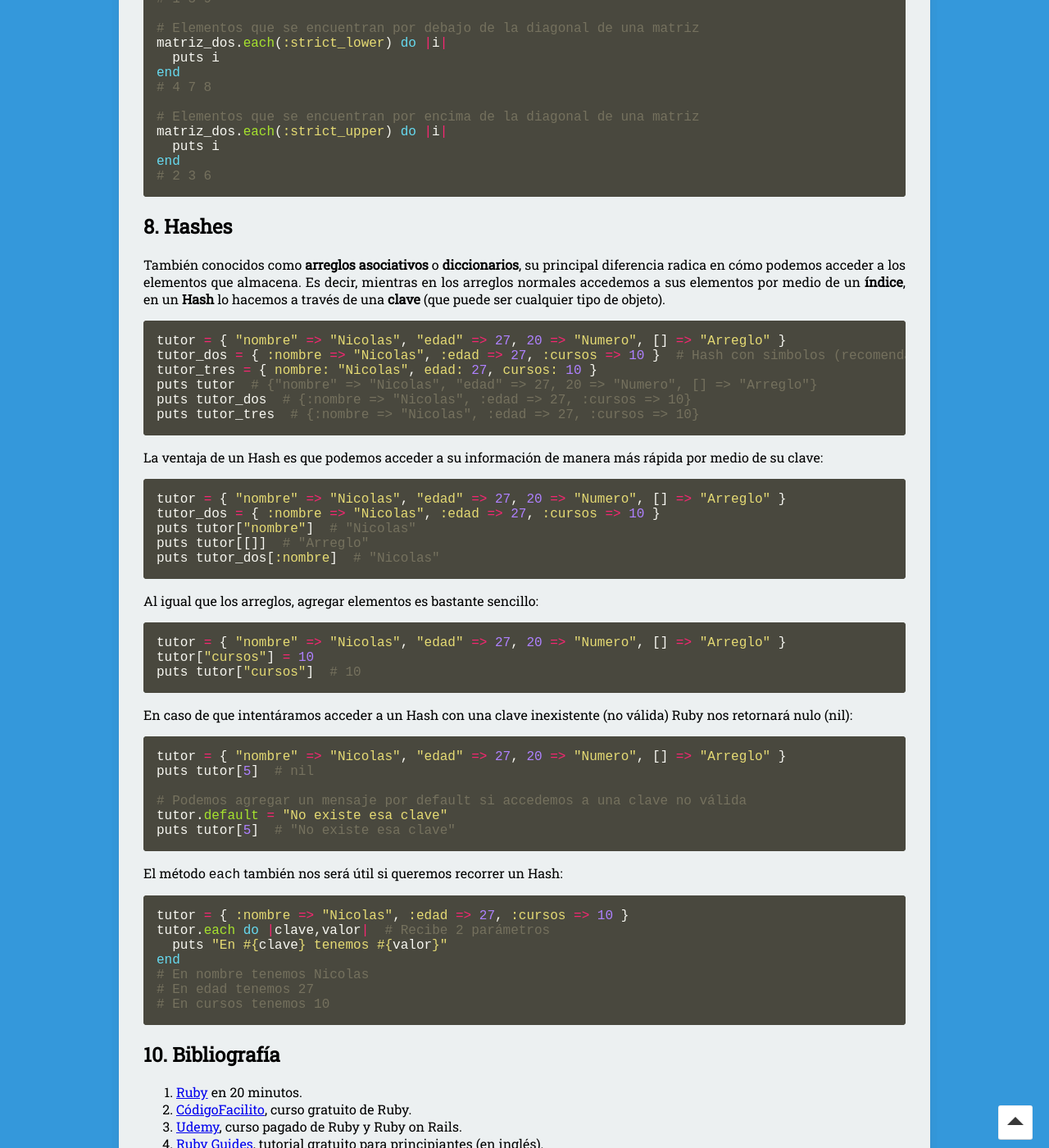
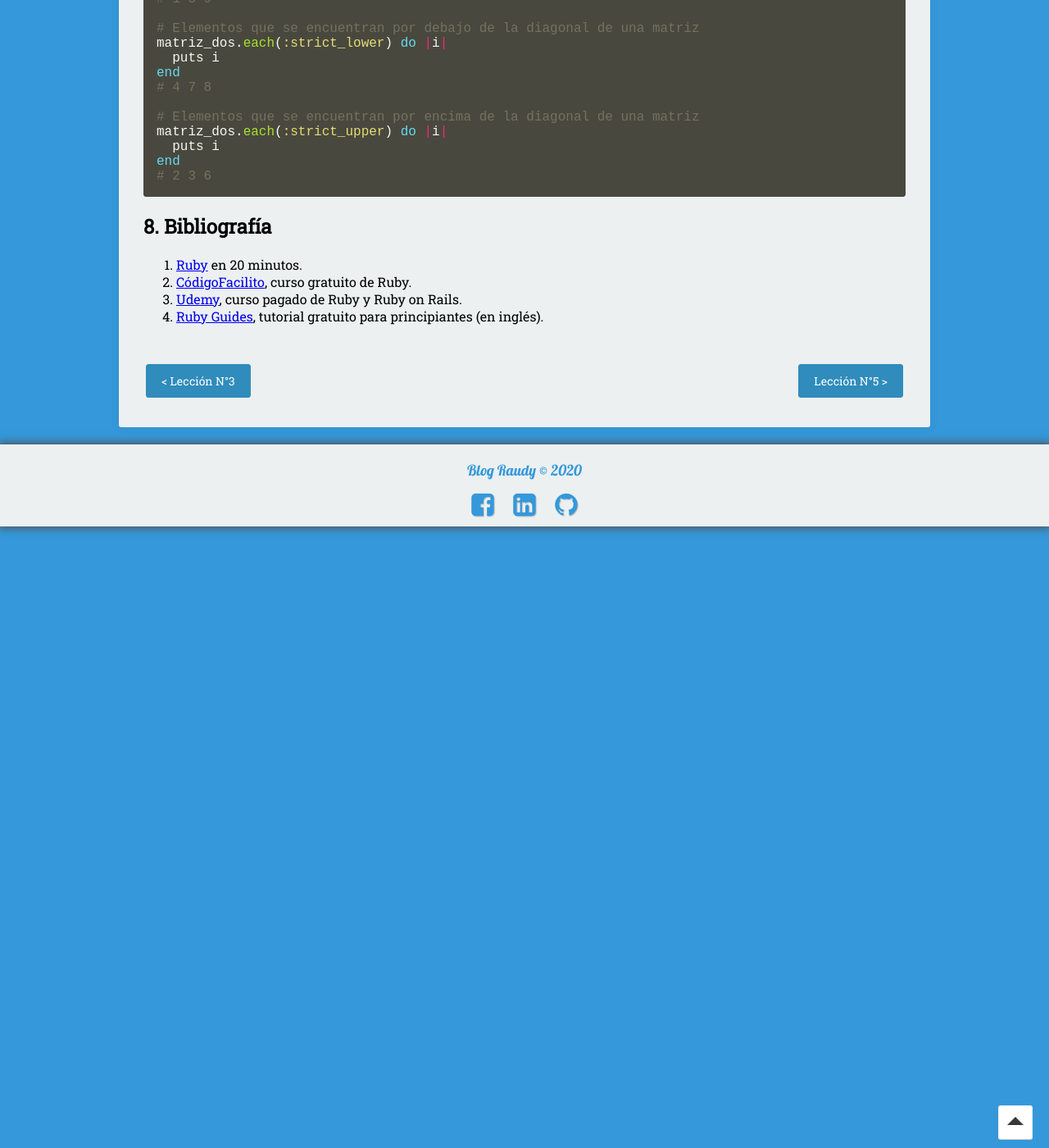
Before and after one commit to nisoto/Blog-anterior-2.0, a Jekyll site: the page built from _posts/2020-04-12-rails-iv-ruby-en-detalle.md, in a window 1280 px wide and 1400 px high, scrolled down 15157 px. Shown: the whole window at 82% size. Built offline with Jekyll 4.4.1, drawn with Linux system fonts in a browser that asks for light colours; nearby versions of some CDN libraries; some of the changed text lies outside the part shown.

Commit message:
Update 2020-04-12-rails-iv-ruby-en-detalle.md

````diff
--- a/_posts/2020-04-12-rails-iv-ruby-en-detalle.md
+++ b/_posts/2020-04-12-rails-iv-ruby-en-detalle.md
@@ -649,7 +649,7 @@ Los **Rangos** nos sirven para expresar una secuencia, ya sea de números, carac
 # encoding: utf-8
 # Imprimir los primeros 10 números naturales
 
-# utilizando un arreglo
+# Utilizando un arreglo
 numeros = [1,2,3,4,5,6,7,8,9,10]
 numeros.each do |numero|
   puts numero
@@ -790,61 +790,7 @@ end
 # 2 3 6
 ```
 
-## 8. Hashes
-
-También conocidos como **arreglos asociativos** o **diccionarios**, su principal diferencia radica en cómo podemos acceder a los elementos que almacena. Es decir, mientras en los arreglos normales accedemos a sus elementos por medio de un **índice**, en un **Hash** lo hacemos a través de una **clave** (que puede ser cualquier tipo de objeto).
-
-``` rb
-tutor = { "nombre" => "Nicolas", "edad" => 27, 20 => "Numero", [] => "Arreglo" }
-tutor_dos = { :nombre => "Nicolas", :edad => 27, :cursos => 10 }  # Hash con simbolos (recomendado)
-tutor_tres = { nombre: "Nicolas", edad: 27, cursos: 10 }
-puts tutor  # {"nombre" => "Nicolas", "edad" => 27, 20 => "Numero", [] => "Arreglo"}
-puts tutor_dos  # {:nombre => "Nicolas", :edad => 27, :cursos => 10}
-puts tutor_tres  # {:nombre => "Nicolas", :edad => 27, :cursos => 10}
-```
-
-La ventaja de un Hash es que podemos acceder a su información de manera más rápida por medio de su clave:
-
-``` rb
-tutor = { "nombre" => "Nicolas", "edad" => 27, 20 => "Numero", [] => "Arreglo" }
-tutor_dos = { :nombre => "Nicolas", :edad => 27, :cursos => 10 }
-puts tutor["nombre"]  # "Nicolas"
-puts tutor[[]]  # "Arreglo"
-puts tutor_dos[:nombre]  # "Nicolas"
-```
-
-Al igual que los arreglos, agregar elementos es bastante sencillo:
-
-``` rb
-tutor = { "nombre" => "Nicolas", "edad" => 27, 20 => "Numero", [] => "Arreglo" }
-tutor["cursos"] = 10
-puts tutor["cursos"]  # 10
-```
-
-En caso de que intentáramos acceder a un Hash con una clave inexistente (no válida) Ruby nos retornará nulo (nil):
-
-``` rb
-tutor = { "nombre" => "Nicolas", "edad" => 27, 20 => "Numero", [] => "Arreglo" }
-puts tutor[5]  # nil
-
-# Podemos agregar un mensaje por default si accedemos a una clave no válida
-tutor.default = "No existe esa clave"
-puts tutor[5]  # "No existe esa clave"
-```
-
-El método `each` también nos será útil si queremos recorrer un Hash:
-
-``` rb
-tutor = { :nombre => "Nicolas", :edad => 27, :cursos => 10 }
-tutor.each do |clave,valor|  # Recibe 2 parámetros
-  puts "En #{clave} tenemos #{valor}"
-end
-# En nombre tenemos Nicolas
-# En edad tenemos 27
-# En cursos tenemos 10
-```
-
-## 10. Bibliografía
+## 8. Bibliografía
 
 1. [Ruby](https://www.ruby-lang.org/es/documentation/quickstart/) en 20 minutos.
 2. [CódigoFacilito](https://codigofacilito.com/articulos/por-que-aprender-ruby), curso gratuito de Ruby.
````
